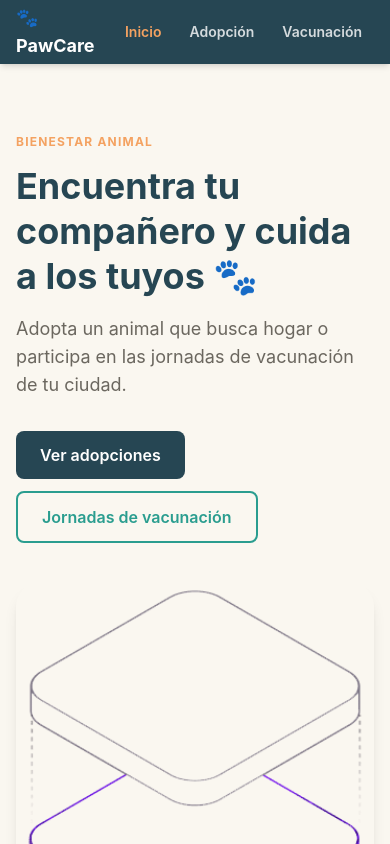
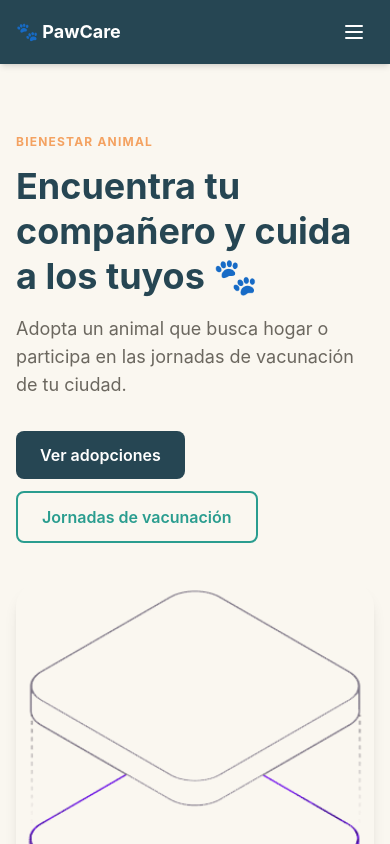
Before and after one commit to JuanRC7777/frontend-diplomado, a React (Vite) app in the folder frontend-diplomado/: page / in a window 390 px wide. Shown: the top 844 px of the page. Built offline with nearby package versions, Linux system fonts and the light colour scheme.

Commit message:
feat: hacer Navbar responsive y consciente de la sesion
Agrega menu hamburguesa para movil y muestra saludo/logout o boton de
inicio de sesion segun el AuthContext.

```diff
--- a/frontend-diplomado/src/components/Navbar.tsx
+++ b/frontend-diplomado/src/components/Navbar.tsx
@@ -1,28 +1,95 @@
-import { NavLink } from "react-router-dom";
+import { useContext, useState } from "react";
+import { NavLink, useNavigate } from "react-router-dom";
+import { AuthContext } from "../context/AuthContext";
+import Button from "./Button";
 
 const linkClass = ({ isActive }: { isActive: boolean }) =>
   `px-3 py-2 text-sm font-semibold rounded-md transition-colors ${
     isActive ? "text-[#F4A261]" : "text-white/80 hover:text-white"
   }`;
 
+const LINKS = [
+  { to: "/", label: "Inicio", end: true },
+  { to: "/adopcion", label: "Adopción", end: false },
+  { to: "/vacunacion", label: "Vacunación", end: false },
+];
+
 export default function Navbar() {
+  const [menuAbierto, setMenuAbierto] = useState(false);
+  const { user, logout } = useContext(AuthContext);
+  const navigate = useNavigate();
+
   return (
     <nav className="bg-[#264653] sticky top-0 z-10 shadow-md">
-      <div className="max-w-6xl mx-auto px-4 h-16 flex items-center justify-between">
-        <NavLink to="/" className="text-white font-bold text-lg">
-          🐾 PawCare
-        </NavLink>
-        <div className="flex gap-1">
-          <NavLink to="/" className={linkClass} end>
-            Inicio
+      <div className="max-w-6xl mx-auto px-4">
+        <div className="h-16 flex items-center justify-between">
+          <NavLink to="/" className="text-white font-bold text-lg">
+            🐾 PawCare
           </NavLink>
-          <NavLink to="/adopcion" className={linkClass}>
-            Adopción
-          </NavLink>
-          <NavLink to="/vacunacion" className={linkClass}>
-            Vacunación
-          </NavLink>
+
+          <div className="hidden md:flex gap-1">
+            {LINKS.map((l) => (
+              <NavLink key={l.to} to={l.to} className={linkClass} end={l.end}>
+                {l.label}
+              </NavLink>
+            ))}
+          </div>
+
+          <div className="hidden md:flex items-center gap-3">
+            {user ? (
+              <>
+                <span className="text-sm text-white/80">
+                  Hola, <strong>{user.nombre}</strong>
+                </span>
+                <Button variant="outline" size="sm" onClick={logout}>
+                  Cerrar sesión
+                </Button>
+              </>
+            ) : (
+              <Button variant="secondary" size="sm" onClick={() => navigate("/auth")}>
+                Iniciar sesión
+              </Button>
+            )}
+          </div>
+
+          <button
+            className="md:hidden text-white p-2 rounded-md hover:bg-white/10 transition-colors"
+            onClick={() => setMenuAbierto((v) => !v)}
+            aria-label="Menú"
+          >
+            <svg className="w-6 h-6" fill="none" stroke="currentColor" viewBox="0 0 24 24">
+              {menuAbierto ? (
+                <path strokeLinecap="round" strokeLinejoin="round" strokeWidth={2} d="M6 18L18 6M6 6l12 12" />
+              ) : (
+                <path strokeLinecap="round" strokeLinejoin="round" strokeWidth={2} d="M4 6h16M4 12h16M4 18h16" />
+              )}
+            </svg>
+          </button>
         </div>
+
+        {menuAbierto && (
+          <div className="md:hidden pb-4 flex flex-col gap-2 border-t border-white/10 pt-4">
+            {LINKS.map((l) => (
+              <NavLink key={l.to} to={l.to} end={l.end} className={linkClass} onClick={() => setMenuAbierto(false)}>
+                {l.label}
+              </NavLink>
+            ))}
+            {user ? (
+              <div className="flex flex-col gap-2 mt-2 px-3">
+                <span className="text-sm text-white/70">Hola, {user.nombre}</span>
+                <Button variant="outline" size="sm" onClick={() => { logout(); setMenuAbierto(false); }}>
+                  Cerrar sesión
+                </Button>
+              </div>
+            ) : (
+              <div className="px-3 mt-2">
+                <Button variant="secondary" size="sm" onClick={() => { navigate("/auth"); setMenuAbierto(false); }}>
+                  Iniciar sesión
+                </Button>
+              </div>
+            )}
+          </div>
+        )}
       </div>
     </nav>
   );
```
